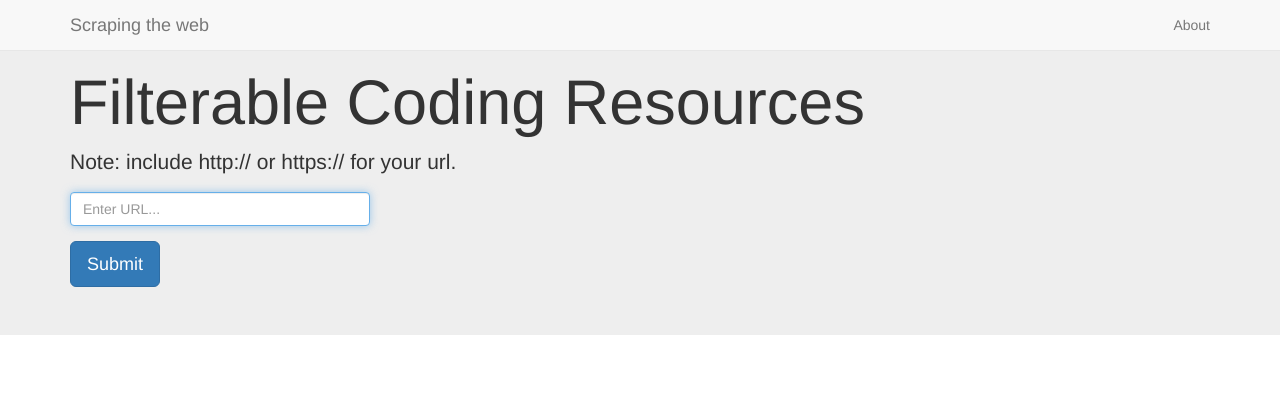
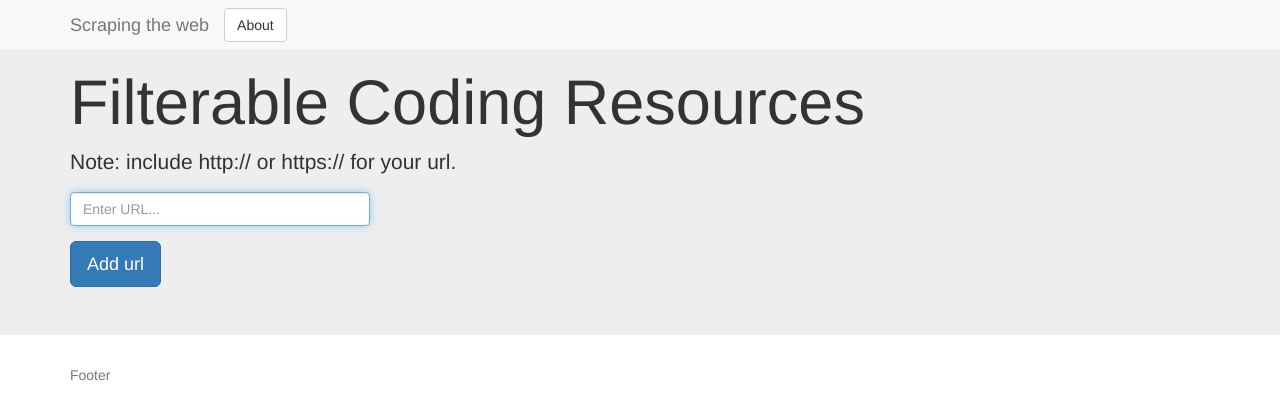
Before and after one commit to sebam2k4/Bookmarks-CRUD-app, a Flask app: page / in a window 1280 px wide. Shown: the top 420 px of the page. Run offline with Flask 2, Linux system fonts and the light colour scheme; data that the repository does not hold is empty; some libraries are stand-ins or nearby versions.

Commit message:
Added modals

```diff
--- a/templates/index.html
+++ b/templates/index.html
@@ -8,7 +8,7 @@
     <div class="form-group">
       <input type="text" name="url" class="form-control" id="url-box" placeholder="Enter URL..." style="max-width: 300px;" autofocus required>
     </div>
-    <button type="submit" class="btn btn-primary btn-lg">Submit</button>
+    <button type="submit" class="btn btn-primary btn-lg">Add url</button>
   </form>
   </div>
 </div>
@@ -30,4 +30,23 @@
 
   <div id="output"></div>
 </div>
+
+<!-- EDIT MODAL-->
+<div class="modal fade bs-example-modal-lg" tabindex="-1" role="dialog" aria-labelledby="myLargeModalLabel">
+    <div class="modal-dialog modal-lg" role="document">
+      <div class="modal-content">
+        <div class="modal-header">
+          <button type="button" class="close" data-dismiss="modal" aria-label="Close"><span aria-hidden="true">&times;</span></button>
+          <h4 class="modal-title">Edit</h4>
+        </div>
+        <div class="modal-body">
+          <p>body&hellip;</p>
+        </div>
+        <div class="modal-footer">
+          <button type="button" class="btn btn-default" data-dismiss="modal">Close</button>
+          <button type="button" class="btn btn-primary">Save changes</button>
+        </div>
+      </div><!-- /.modal-content -->
+    </div><!-- /.modal-dialog -->
+  </div><!-- /.modal -->
 {% endblock %}
--- a/templates/layout.html
+++ b/templates/layout.html
@@ -24,14 +24,37 @@
         </div>
         <!-- Collect the nav links, forms, and other content for toggling -->
         <div class="collapse navbar-collapse" id="bs-example-navbar-collapse-1">
-          <ul class="nav navbar-nav navbar-right">
-            <li><a href="#">About</a></li>
+          <ul class="nav navbar-nav navbar-left">
+            <li class="about-btn"><button type="button" class="btn btn-default navbar-btn" data-toggle="modal" data-target=".about-modal">About</button></li>
           </ul>
         </div><!-- /.navbar-collapse -->
       </div><!-- /.container-fluid -->
     </nav>
     {% block content %}
     {% endblock %}
+    <footer class="footer text-muted">
+      <div class="container">
+        <p>Footer</p>
+      </div>
+    </div>
+  <!-- ABOUT MODAL-->
+  <div class="modal fade about-modal" tabindex="-1" role="dialog" aria-labelledby="myLargeModalLabel">
+    <div class="modal-dialog modal-lg" role="document">
+      <div class="modal-content">
+        <div class="modal-header">
+          <button type="button" class="close" data-dismiss="modal" aria-label="Close"><span aria-hidden="true">&times;</span></button>
+          <h4 class="modal-title">About</h4>
+        </div>
+        <div class="modal-body">
+          <p>About this app&hellip;</p>
+        </div>
+        <div class="modal-footer">
+          <button type="button" class="btn btn-default" data-dismiss="modal">Close</button>
+        </div>
+      </div><!-- /.modal-content -->
+    </div><!-- /.modal-dialog -->
+  </div><!-- /.modal -->
+
     <script src="https://code.jquery.com/jquery-3.2.1.min.js"></script>
     <script src="https://maxcdn.bootstrapcdn.com/bootstrap/3.3.7/js/bootstrap.min.js"></script>
     <script src="{{ url_for ('static', filename='js/script.js')}}"></script>
```
